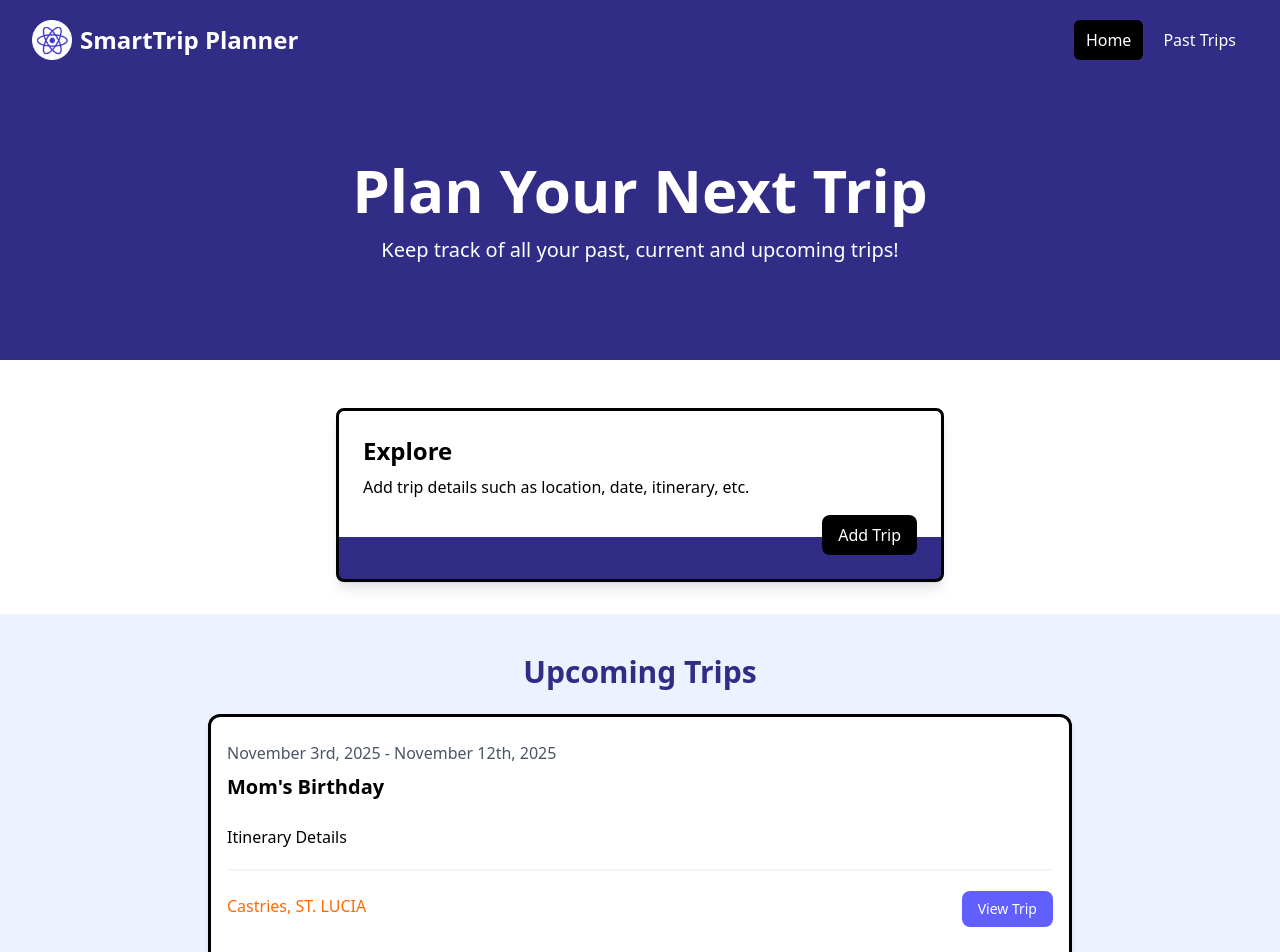
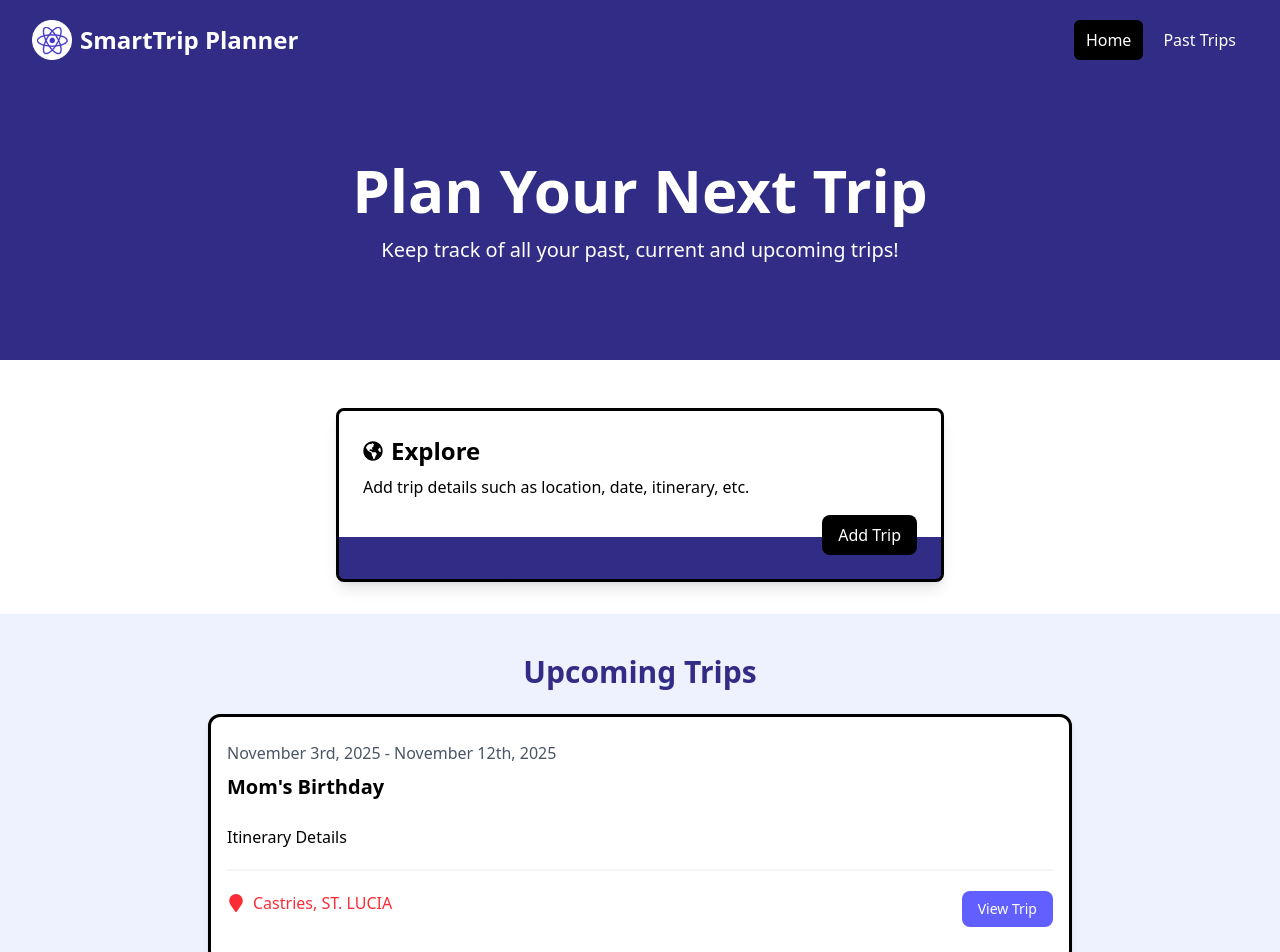
Before and after one commit to jahi-omari/trip-planner, a React (Vite) app: page / in a window 1280 px wide. Shown: the top 952 px of the page. Built offline with nearby package versions, Linux system fonts and the light colour scheme.

Commit message:
Installed react-icons

```diff
--- a/package.json
+++ b/package.json
@@ -13,6 +13,7 @@
     "@tailwindcss/vite": "^4.1.16",
     "react": "^19.1.1",
     "react-dom": "^19.1.1",
+    "react-icons": "^5.5.0",
     "tailwindcss": "^4.1.16"
   },
   "devDependencies": {
--- a/src/components/HomeCards.jsx
+++ b/src/components/HomeCards.jsx
@@ -1,5 +1,6 @@
 import React from 'react'
 import Card from './Card'
+import { FaGlobeAmericas } from 'react-icons/fa'
 
 const HomeCards = () => {
   return (
@@ -8,7 +9,10 @@ const HomeCards = () => {
       <div className="max-w-2xl mx-auto px-4">
         <div className="grid grid-cols-1 md:grid-cols-1 gap-4 p-4 rounded-lg">
           <Card>
-            <h2 className="text-2xl font-bold">Explore</h2>
+            <h2 className="text-2xl font-bold">
+              <FaGlobeAmericas className='inline text-xl mr-2 mb-1'/>
+                Explore
+              </h2>
             <p className="mt-2 mb-4">
               Add trip details such as location, date, itinerary, etc.
             </p>
--- a/src/components/UpcomingTrips.jsx
+++ b/src/components/UpcomingTrips.jsx
@@ -1,4 +1,5 @@
 import React from 'react'
+import { FaMapMarker, FaGlobeAmericas} from 'react-icons/fa'
 
 const UpcomingTrips = () => {
 
@@ -31,8 +32,8 @@ const UpcomingTrips = () => {
               <div className="border border-gray-100 mb-5"></div>
 
               <div className="flex flex-col lg:flex-row justify-between mb-4">
-                <div className="text-orange-500 mb-3">
-                  <i className="fa-solid fa-location-dot text-lg"></i>
+                <div className="text-red-500 mb-3">
+                  <FaMapMarker className="inline text-lg mr-2 mb-1"/>
                   Castries, ST. LUCIA
                 </div>
                 <a
--- a/src/components/ViewAllTrips.jsx
+++ b/src/components/ViewAllTrips.jsx
@@ -5,7 +5,7 @@ const ViewAllTrips = () => {
     <>
     <section className="m-auto max-w-lg my-10 px-6">
       <a
-        href="jobs.html"
+        href="trips.html"
         className="block bg-black text-white text-center py-4 px-6 rounded-xl hover:bg-gray-700"
         >View All Trips</a
       >
```
Also changed, not shown: 1 other file (tests, documents, lock files or other folders).
